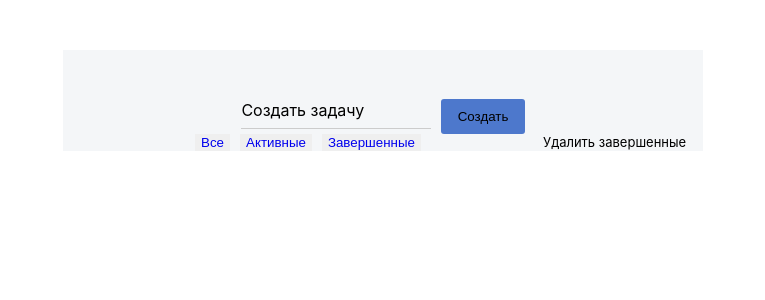
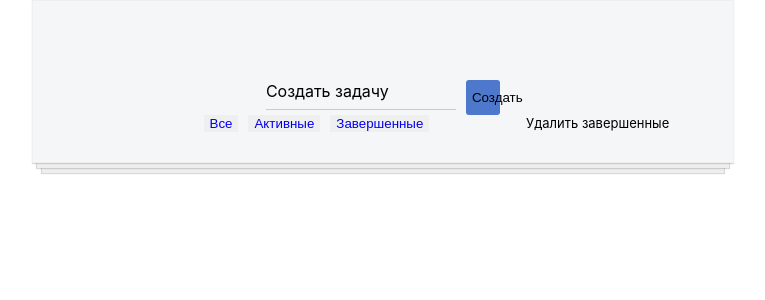
Before and after one commit to nikita-496/to-do-list, a React (Create React App) app: page / in a window 1280 px wide. Shown: the top 300 px of the page, without its empty margins (257-1022 px from the left). Built offline with nearby package versions, Linux system fonts and the light colour scheme.

Commit message:
updating styles

```diff
--- a/src/App.css
+++ b/src/App.css
@@ -1,9 +1,19 @@
 .App {
+  margin: auto;
+  width: 50%;
   display: flex;
   flex-direction: column;
-  margin: 50px auto;
-  width: 50%;
+  align-items: center;
+  border: 1px solid #efefef;
+  box-shadow:
+  /* The top layer shadow */ 0 1px 1px rgba(0, 0, 0, 0.15),
+    /* The second layer */ 0 10px 0 -5px #eee,
+    /* The second layer shadow */ 0 10px 1px -4px rgba(0, 0, 0, 0.15),
+    /* The third layer */ 0 20px 0 -10px #eee,
+    /* The third layer shadow */ 0 20px 1px -9px rgba(0, 0, 0, 0.15);
+  padding: 30px;
   background-color:#F4F6F8FF;
+
 }
 
 /* Task */
```
